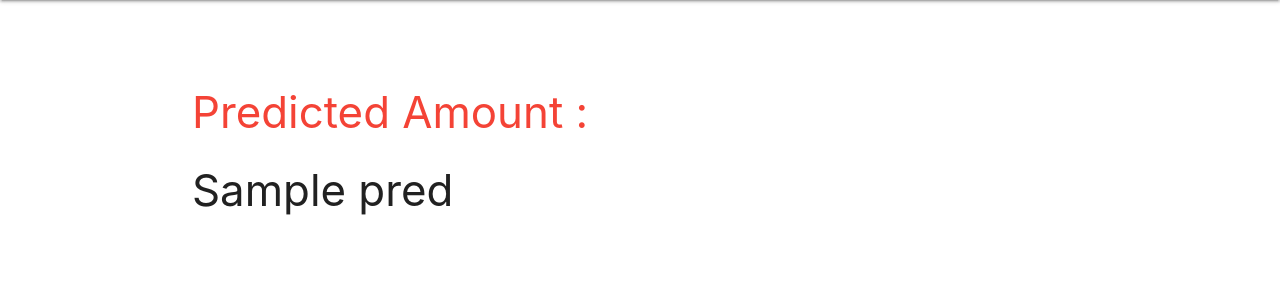
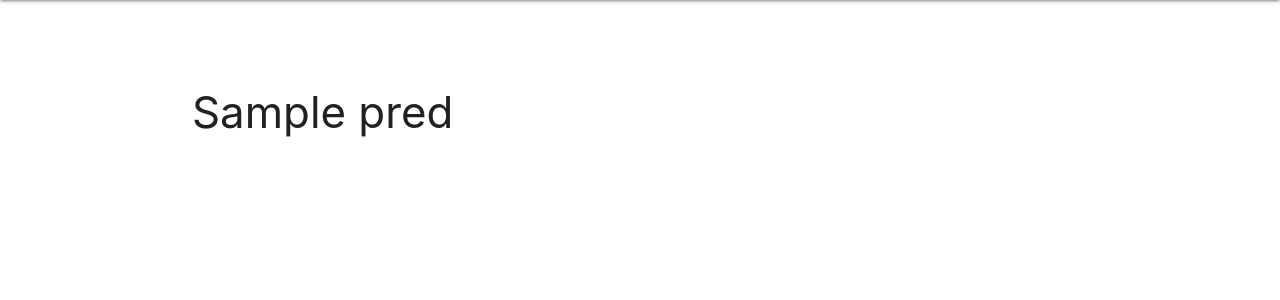
Before and after one commit to KalAsmare/Web-Flask-App, a Flask app: template templates/op.html in a window 1280 px wide. Shown: the part 64-364 px from the top of the page. Run offline with Flask 2, Linux system fonts and the light colour scheme; the template is opened without the code that fills it: most values are stand-ins (such as "Sample title", 1, 10 or a date in 2020); parts of the project's set-up code (start-up, migrations or seed data) failed here and were passed over.

Commit message:
Update op.html

```diff
--- a/templates/op.html
+++ b/templates/op.html
@@ -15,7 +15,7 @@
         <div class="section no-pad-bot" id="index-banner">
             <div class="container">
                 <br><br>
-                <h3 class="header red-text">Predicted Amount : </h3>
+
                 <h3>{{pred}}</h3>
             </div>
         </div>
```
